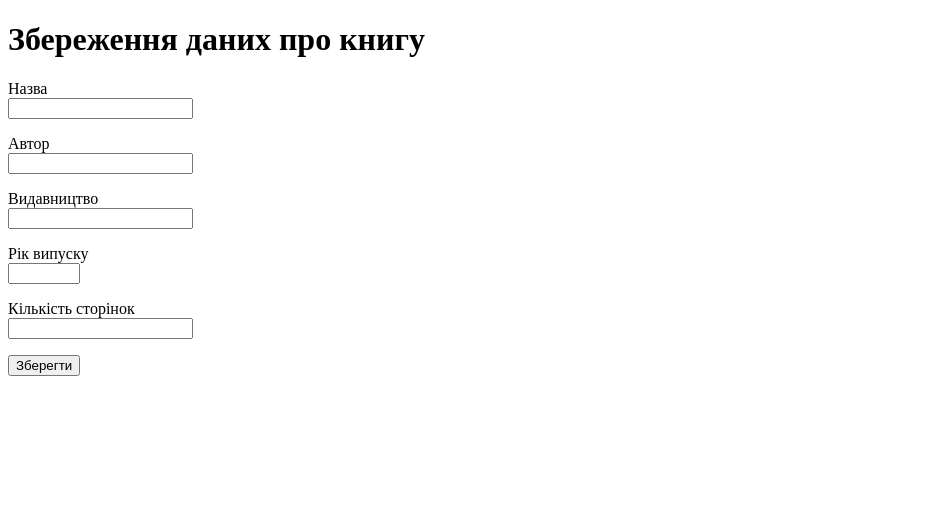
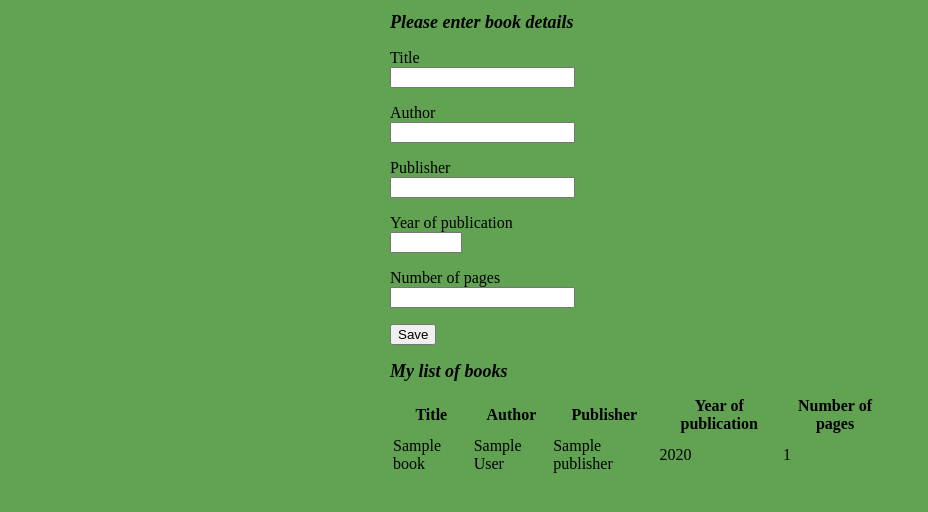
Before and after one commit to N755/book_library, a Flask app: template templates/books.html in a window 1280 px wide. Shown: the top 512 px of the page, without its empty margins (0-928 px from the left). Run offline with Flask 2, Linux system fonts and the light colour scheme; the template is opened without the code that fills it: values that come from a table or form of the project are taken from there, most other values are stand-ins (such as "Sample title", 1, 10 or a date in 2020).

Commit message:
book library

```diff
--- a/app.py
+++ b/app.py
@@ -3,15 +3,13 @@ from wtforms import Form, StringField, IntegerField, validators
 import csv
 
 app = Flask(__name__)
-app.config['DEBUG'] = True
-
 
 class BookForm(Form):
-    title = StringField('Назва', [validators.Length(min=1, max=50)])
-    author = StringField('Автор', [validators.Length(min=1, max=50)])
-    publisher = StringField('Видавництво', [validators.Length(min=1, max=50)])
-    year = IntegerField('Рік випуску', [validators.NumberRange(min=1000, max=9999)])
-    pages = IntegerField('Кількість сторінок', [validators.NumberRange(min=1)])
+    title = StringField('Title', [validators.Length(min=1, max=50)])
+    author = StringField('Author', [validators.Length(min=1, max=50)])
+    publisher = StringField('Publisher', [validators.Length(min=1, max=50)])
+    year = IntegerField('Year of publication', [validators.NumberRange(min=1000, max=9999)])
+    pages = IntegerField('Number of pages', [validators.NumberRange(min=1)])
 
 def save_book_to_csv(book):
     with open('books.csv', 'a', newline='', encoding='utf-8') as csvfile:
@@ -30,18 +28,19 @@ def save_book_to_csv(book):
 })
 
 
-# def get_books_from_csv():
-#     with open('books.csv', newline='', encoding='utf-8') as csvfile:
-#         reader = csv.DictReader(csvfile)
-#         books = [row for row in reader]
-#     return books
+
+def get_books_from_csv():
+    with open('books.csv', newline='', encoding='utf-8') as csvfile:
+        reader = csv.DictReader(csvfile)
+        books = [row for row in reader]
+    return books
 
 @app.route('/', methods=['GET', 'POST'])
 def index():
     form = BookForm(request.form)
-    # if request.method == 'GET':
-    #     books = get_books_from_csv()
-        # return render_template('books.html', books=books)
+    if request.method == 'GET':
+        books = get_books_from_csv()
+        return render_template('books.html', books=books)
     if request.method == 'POST' and form.validate():
         title = form.title.data
         author = form.author.data
@@ -50,12 +49,15 @@ def index():
         pages = form.pages.data
         book = {'title': title, 'author': author, 'publisher': publisher, 'year': year, 'pages': pages}
         save_book_to_csv(book)
-        return 'Дані про книгу збережено: {} - {} - {} - {} - {}\n'.format(title, author, publisher, year, pages)
+        books = get_books_from_csv()
+        form.title.data = ''
+        form.author.data = ''
+        form.publisher.data = ''
+        form.year.data = ''
+        form.pages.data = ''
+        return render_template('books.html', books=books, form=form)
     return render_template('books.html', form=form)
-# @app.route('/books')
-# def books():
-#     books = get_books_from_csv()
-#     return render_template('books.html', books=books)
+
 
 
 if __name__ == '__main__':
--- /dev/null
+++ b/static/style.css
@@ -0,0 +1,13 @@
+.mytable {
+  margin: 0 auto;
+  display: block;
+}
+body {
+  background-color: rgb(97, 163, 82);
+  width: 500px;
+  margin: 0 auto;
+}
+h1 {
+  font-size: large;
+  font-style: italic;
+}
--- a/templates/books.html
+++ b/templates/books.html
@@ -1,10 +1,11 @@
 <!DOCTYPE html>
 <html>
   <head>
-    <title>Збереження даних про книгу</title>
+    <title>My book library</title>
+    <link rel="stylesheet" href="static\style.css" />
   </head>
   <body>
-    <h1>Збереження даних про книгу</h1>
+    <h1>Please enter book details</h1>
     <form method="post">
       {{ form.csrf_token }}
       <p>
@@ -28,8 +29,27 @@
         {{ form.pages() }}
       </p>
       <p>
-        <input type="submit" value="Зберегти" />
+        <input type="submit" value="Save" />
       </p>
     </form>
+    <h1>My list of books</h1>
+    <table class="mytable">
+      <tr>
+        <th>Title</th>
+        <th>Author</th>
+        <th>Publisher</th>
+        <th>Year of publication</th>
+        <th>Number of pages</th>
+      </tr>
+      {% for book in books %}
+      <tr>
+        <td>{{ book['title'] }}</td>
+        <td>{{ book['author'] }}</td>
+        <td>{{ book['publisher'] }}</td>
+        <td>{{ book['year'] }}</td>
+        <td>{{ book['pages'] }}</td>
+      </tr>
+      {% endfor %}
+    </table>
   </body>
 </html>
```
Also changed, not shown: books.csv (+5 -12 lines), forms.py (deleted, +0 -9 lines), templates/index.html (deleted), 1 other file.
